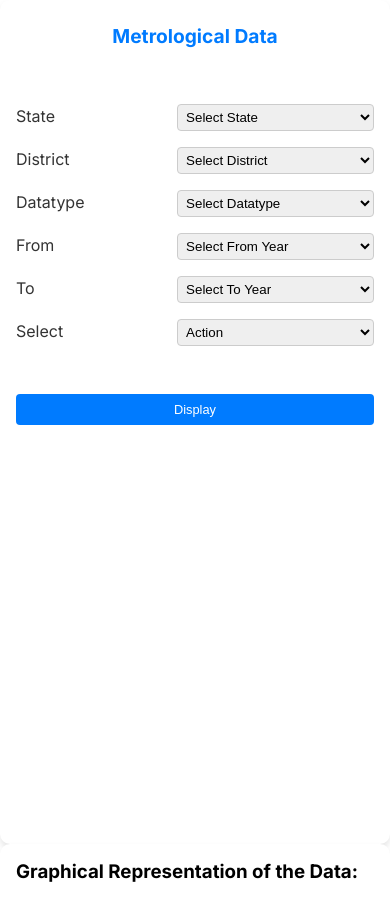
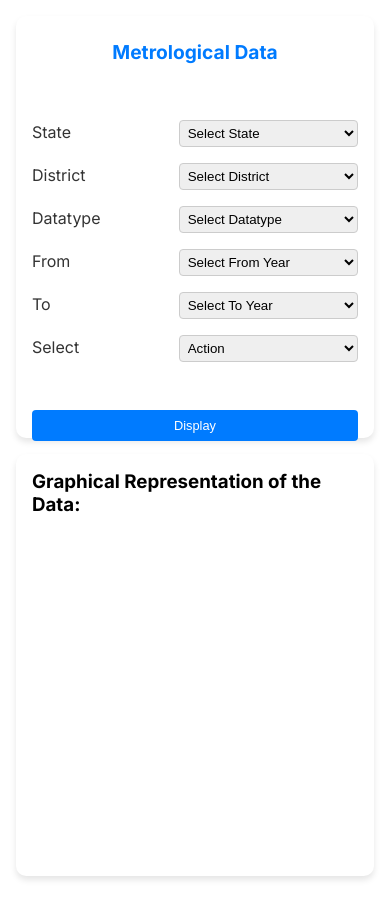
Before and after one commit to AdarshRai3/MetData, a Next.js app in the folder frontend/: page / in a window 390 px wide. Shown: the top 920 px of the page. After the commit the page ends 892 px from the top, so only its background shows below. Built offline with nearby package versions, Linux system fonts and the light colour scheme.

Commit message:
edit css media query

```diff
--- a/frontend/package.json
+++ b/frontend/package.json
@@ -11,8 +11,10 @@
   "dependencies": {
     "axios": "^1.6.8",
     "cors": "^2.8.5",
+    "d3": "^7.9.0",
     "next": "14.2.2",
     "react": "^18",
+    "react-d3": "^0.4.0",
     "react-dom": "^18"
   },
   "devDependencies": {
--- a/frontend/src/app/page.module.css
+++ b/frontend/src/app/page.module.css
@@ -92,10 +92,10 @@
 @media (max-width: 480px) {
   .card {
     padding: 1rem;
-    margin: 0;
+    margin: 1rem;
     max-width: 100%;
-    height: 100vh;
-    box-sizing: border-box;
+    height: 50vh;
+    box-sizing:flex;
   }
 
   .card h1 {
```
Also changed, not shown: 1 other file (tests, documents, lock files or other folders).
